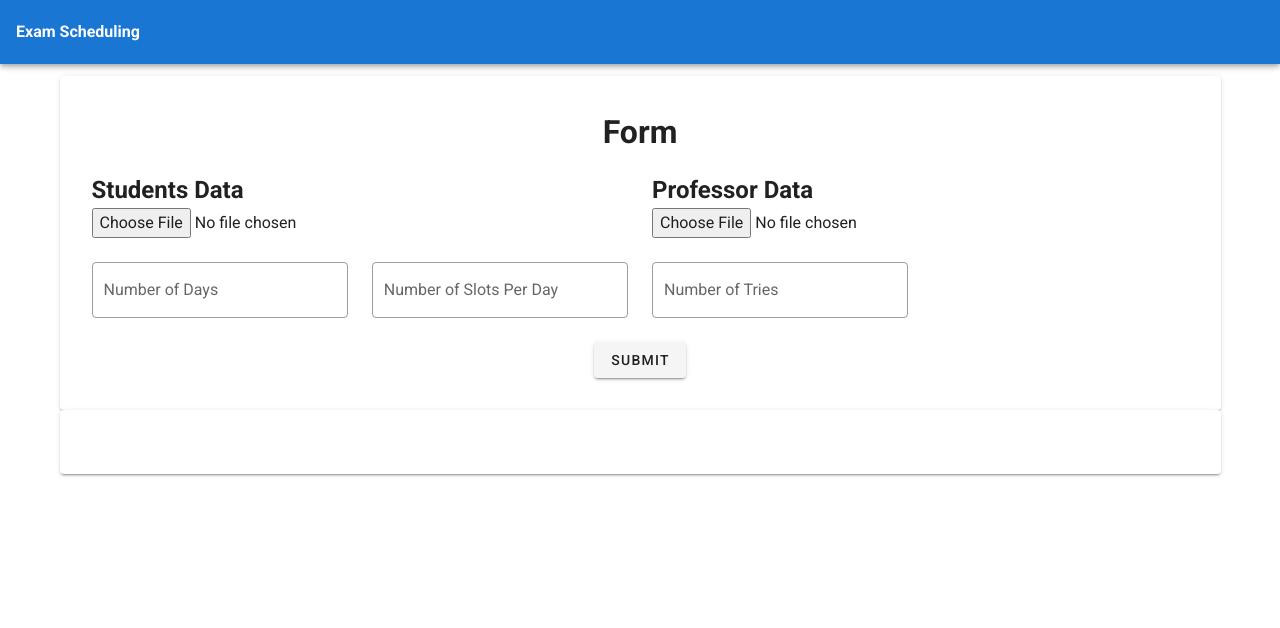
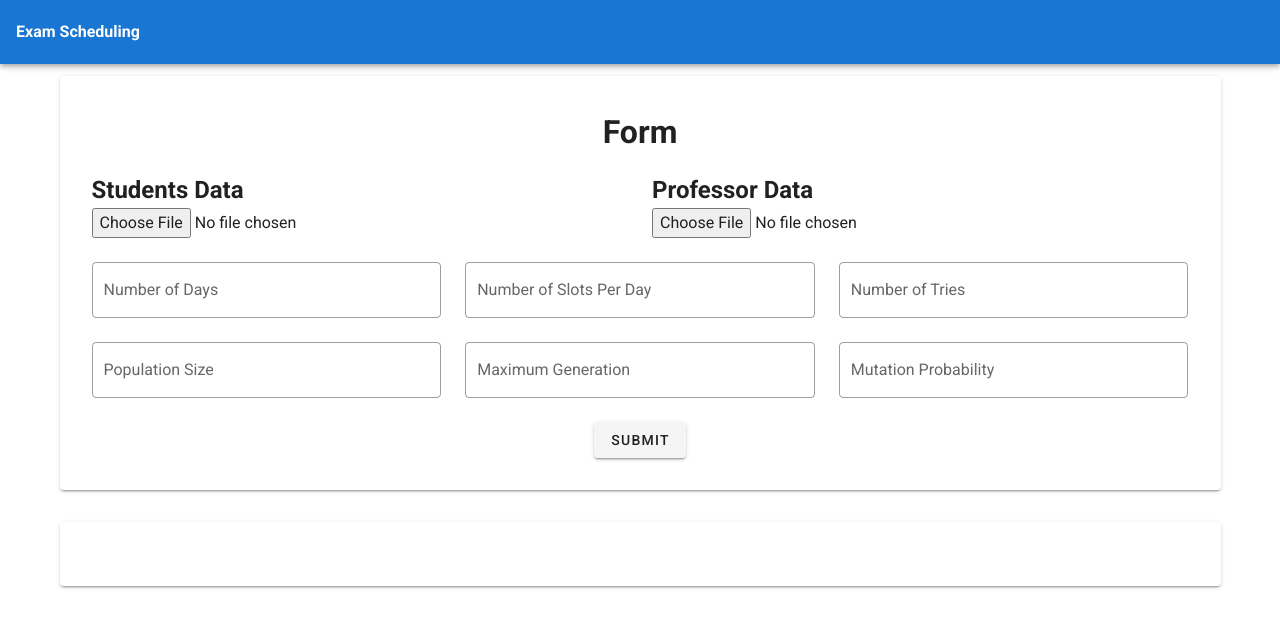
Before and after one commit to AmirHosein-Gharaati/ExamScheduling, a Vue app: page / in a window 1280 px wide. Shown: the top 628 px of the page. Built offline with nearby package versions, Linux system fonts and the light colour scheme.

Commit message:
added hyper parametrs field

```diff
--- a/src/components/Home.vue
+++ b/src/components/Home.vue
@@ -28,19 +28,6 @@
           <v-icon>mdi-chevron-right</v-icon>
         </v-btn>
       </v-sheet>
-      <!-- <v-sheet height="600">
-        <v-calendar
-          ref="calendar"
-          v-model="value"
-          :weekdays="weekday"
-          :type="type"
-          :events="events"
-          :event-overlap-mode="mode"
-          :event-overlap-threshold="30"
-          :event-color="getEventColor"
-          @change="getEvents"
-        ></v-calendar>
-      </v-sheet> -->
     </div>
 
     <div>
@@ -73,7 +60,7 @@
           </v-row>
 
           <v-row>
-            <v-col cols="3">
+            <v-col cols="4">
               <v-text-field
                 v-model="numberOfDays"
                 hide-details
@@ -82,7 +69,7 @@
                 outlined
               />
             </v-col>
-            <v-col cols="3">
+            <v-col cols="4">
               <v-text-field
                 v-model="numberOfSlotsPerDay"
                 hide-details
@@ -91,7 +78,7 @@
                 outlined
               />
             </v-col>
-            <v-col cols="3">
+            <v-col cols="4">
               <v-text-field
                 v-model="numberOfTries"
                 hide-details
@@ -101,6 +88,37 @@
               />
             </v-col>
           </v-row>
+
+          <v-row>
+            <v-col cols="4">
+              <v-text-field
+                v-model="hyperParametersModel.population_size"
+                hide-details
+                label="Population Size"
+                type="number"
+                outlined
+              />
+            </v-col>
+            <v-col cols="4">
+              <v-text-field
+                v-model="hyperParametersModel.max_generation"
+                hide-details
+                label="Maximum Generation"
+                type="number"
+                outlined
+              />
+            </v-col>
+            <v-col cols="4">
+              <v-text-field
+                v-model="hyperParametersModel.mutation_probability"
+                hide-details
+                label="Mutation Probability"
+                type="number"
+                outlined
+              />
+            </v-col>
+          </v-row>
+
           <v-row>
             <v-col cols="12" class="d-flex justify-center">
               <v-btn @click="submit">Submit</v-btn>
@@ -110,34 +128,44 @@
       </v-card>
     </div>
 
-    <v-card class="pa-8">
+    <v-card class="my-8 pa-8">
       <div
         v-if="loading"
         class="d-flex align-center justify-center pa-2 my-4 orange"
       >
-        Loading...
+        Waiting for the results...
       </div>
       <div v-if="results">
         <h1 class="d-flex justify-center blue white--text">
           Fitness: {{ results.fitness }}
         </h1>
+        <div v-for="dayId in +numberOfDays" :key="dayId">
+          <div v-if="isValidDay(dayId)" class="my-16">
+            <h1 class="px-4">Day: {{ dayId }}</h1>
             <div
-          v-for="(time_slot, i) in results.schedule"
-          :key="i"
-          class="d-flex flex-column pa-2 my-4 lime lighten-3"
+              v-for="slot in getProperSlotsByDayId(dayId)"
+              :key="slot.time_slot"
             >
+              <div v-if="isValidTimeSlot(slot)">
                 <div>
-            <h1 class="px-4">Time Slot: {{ i }}</h1>
+                  <h2 class="px-4">
+                    Time Slot:
+                    {{ getProperTimeSlotNumber(dayId, slot.time_slot) }}
+                  </h2>
                 </div>
                 <div
-            v-for="exam in time_slot"
-            :key="exam.pk"
-            class="d-flex align-center justify-end pa-2 ma-2"
+                  v-for="exam in slot.courses"
+                  :key="exam.courses"
+                  class="d-flex align-center justify-end pa-2 ma-2 lime lighten-4"
                 >
                   <h3 v-if="exam.professor" class="px-4">
                     استاد: {{ exam.professor }}
                   </h3>
-            <h2 class="px-4">درس: {{ exam.title }}</h2>
+                  <h3 class="px-4">درس: {{ exam.title }}</h3>
+                </div>
+              </div>
+            </div>
+            <v-divider class="blue-grey darken-3 pt-1"></v-divider>
           </div>
         </div>
       </div>
@@ -169,9 +197,11 @@ export default Vue.extend({
       student: 0,
       professor: 1,
     },
-    hyperParametersList: [
-      { population_size: 600, max_generation: 300, mutation_probability: 0.9 },
-    ],
+    hyperParametersModel: {
+      population_size: null,
+      max_generation: null,
+      mutation_probability: null,
+    },
   }),
   methods: {
     readFile(event, type) {
@@ -209,6 +239,14 @@ export default Vue.extend({
       this.loading = true;
       this.results = null;
 
+      const hyperParametersList = [
+        {
+          population_size: +this.hyperParametersModel.population_size,
+          max_generation: +this.hyperParametersModel.max_generation,
+          mutation_probability: +this.hyperParametersModel.mutation_probability,
+        },
+      ];
+
       const data = {
         courses: this.courses,
         students: this.students,
@@ -216,7 +254,7 @@ export default Vue.extend({
         time_slots: this.timeSlots,
         number_of_tries: +this.numberOfTries,
         number_of_slots_per_day: +this.numberOfSlotsPerDay,
-        hyper_parameters_list: this.hyperParametersList,
+        hyper_parameters_list: hyperParametersList,
       };
 
       const customConfig = {
@@ -228,8 +266,8 @@ export default Vue.extend({
       axios
         .post("http://localhost:5000/", data, customConfig)
         .then((res) => {
-          console.log(JSON.parse(res.data));
-          this.results = JSON.parse(res.data);
+          console.log(res.data);
+          this.results = res.data;
         })
         .catch((err) => {
           console.log(err);
@@ -237,6 +275,32 @@ export default Vue.extend({
         .finally(() => {
           this.loading = false;
         });
+    },
+    getProperSlotsByDayId(dayId) {
+      const id = (+dayId - 1) * this.numberOfSlotsPerDay;
+      const val = this.results.schedule.slice(
+        id,
+        id + +this.numberOfSlotsPerDay
+      );
+      console.log(val);
+      return val;
+    },
+    isValidDay(dayId) {
+      const daySlots = this.getProperSlotsByDayId(dayId);
+      let emptyDays = 0;
+
+      for (let i = 0; i < daySlots.length; i++) {
+        if (!this.isValidTimeSlot(daySlots[i])) {
+          emptyDays += 1;
+        }
+      }
+      return emptyDays < +this.numberOfSlotsPerDay;
+    },
+    isValidTimeSlot(slot) {
+      return slot.courses.length > 0;
+    },
+    getProperTimeSlotNumber(dayId, timeSlotId) {
+      return +timeSlotId - (+dayId - 1) * +this.numberOfSlotsPerDay;
     },
   },
   computed: {
```
Lines whose indentation alone changed are shown as unchanged.
